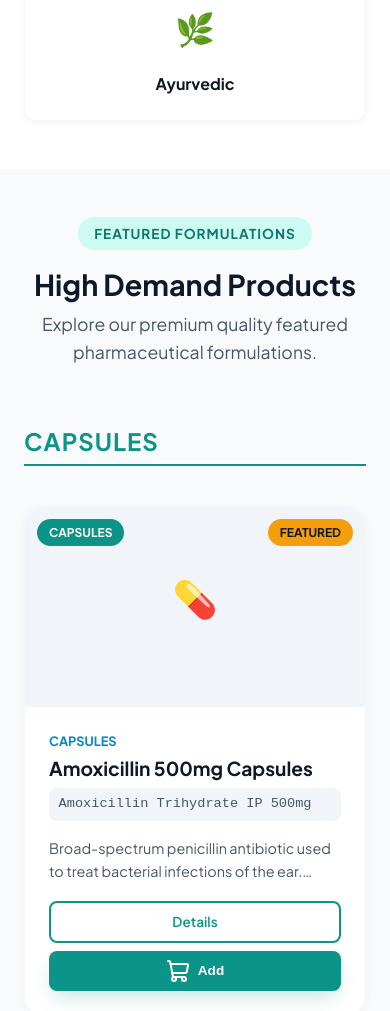
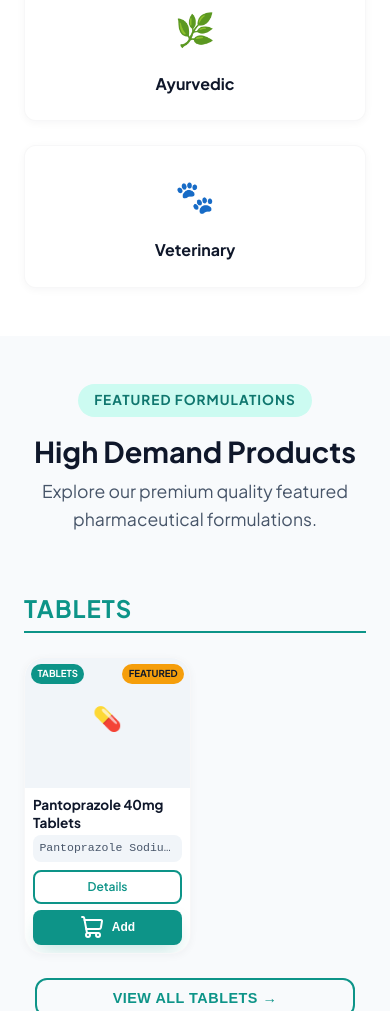
Before and after one commit to Nitinaasingh1212/MSP-2, a website: page MSP-main/index.html in a window 390 px wide. Shown: the part 2840-3851 px from the top of the page. Drawn offline with nearby package versions, Linux system fonts and the light colour scheme; no server answers.

Commit message:
Make homepage divisions dynamic, update category priorities, and change mobile product grid to 2 columns

```diff
--- a/MSP-main/css/responsive.css
+++ b/MSP-main/css/responsive.css
@@ -198,12 +198,64 @@
   }
 
   .products-grid {
-    grid-template-columns: 1fr;
+    grid-template-columns: repeat(2, 1fr) !important;
+    gap: 0.5rem !important;
   }
 
-  .product-footer {
-    flex-direction: column;
-    gap: 0.5rem;
+  .products-grid .product-image-container {
+    height: 130px !important;
+  }
+
+  .products-grid .product-tag,
+  .products-grid .product-badge-featured {
+    font-size: 0.6rem !important;
+    padding: 0.15rem 0.4rem !important;
+    top: 6px !important;
+  }
+  .products-grid .product-tag {
+    left: 6px !important;
+  }
+  .products-grid .product-badge-featured {
+    right: 6px !important;
+  }
+
+  .products-grid .product-content {
+    padding: 0.5rem !important;
+  }
+
+  .products-grid .product-category {
+    display: none !important;
+  }
+
+  .products-grid .product-title {
+    font-size: 0.85rem !important;
+    margin-bottom: 0.25rem !important;
+    height: 2.6em !important;
+    display: -webkit-box !important;
+    -webkit-line-clamp: 2 !important;
+    -webkit-box-orient: vertical !important;
+    overflow: hidden !important;
+    line-height: 1.3 !important;
+  }
+
+  .products-grid .product-composition {
+    font-size: 0.72rem !important;
+    padding: 0.25rem 0.4rem !important;
+    margin-bottom: 0.5rem !important;
+  }
+
+  .products-grid .product-desc {
+    display: none !important;
+  }
+
+  .products-grid .product-footer {
+    flex-direction: column !important;
+    gap: 0.35rem !important;
+  }
+
+  .products-grid .product-footer .btn {
+    padding: 0.35rem 0.5rem !important;
+    font-size: 0.75rem !important;
   }
 
   .logo-text {
--- a/MSP-main/js/filters.js
+++ b/MSP-main/js/filters.js
@@ -276,7 +276,7 @@ function applyFiltersAndRender() {
   const filtered = getFilteredProducts();
 
   // Define core categories to prioritize in display order
-  const CATEGORY_ORDER = ["Capsules", "Injections", "Syrups", "Tablets", "Veterinary"];
+  const CATEGORY_ORDER = ["Tablets", "Capsules", "Syrups", "Injections", "Ayurvedic"];
 
   // Find all unique categories represented in the filtered products list
   const representedCategories = [...new Set(filtered.map(p => p.category))];
--- a/MSP-main/js/products.js
+++ b/MSP-main/js/products.js
@@ -249,6 +249,53 @@ document.addEventListener("DOMContentLoaded", async () => {
 
   // 1. HOME PAGE RENDERING
   if (isIndex) {
+    // Render categories dynamically on homepage
+    const homepageCategories = document.getElementById("homepageCategories");
+    if (homepageCategories) {
+      try {
+        const categories = await fetchCategories();
+        homepageCategories.innerHTML = "";
+
+        // Prioritized emoji mapping function
+        function getCategoryEmoji(catName) {
+          const name = catName.toLowerCase().trim();
+          if (name.includes("tablet")) return "💊";
+          if (name.includes("capsule")) return "🧪";
+          if (name.includes("syrup")) return "🍷";
+          if (name.includes("injection")) return "💉";
+          if (name.includes("ayurvedic") || name.includes("herbal")) return "🌿";
+          if (name.includes("veterinary") || name.includes("animal")) return "🐾";
+          return "📦"; // Default
+        }
+
+        // Filter out inactive categories
+        const activeCats = categories.filter(c => c.status === "active" || c.status === true || c.status === "true");
+
+        // Define sorting order for homepage divisions
+        const HOME_CATEGORY_ORDER = ["Tablets", "Capsules", "Syrups", "Injections", "Ayurvedic"];
+
+        activeCats.sort((a, b) => {
+          const indexA = HOME_CATEGORY_ORDER.findIndex(cat => cat.toLowerCase() === a.name.toLowerCase());
+          const indexB = HOME_CATEGORY_ORDER.findIndex(cat => cat.toLowerCase() === b.name.toLowerCase());
+          const valA = indexA === -1 ? 999999 : indexA;
+          const valB = indexB === -1 ? 999999 : indexB;
+          return valA - valB;
+        });
+
+        activeCats.forEach(cat => {
+          const emoji = getCategoryEmoji(cat.name);
+          homepageCategories.innerHTML += `
+            <div class="category-card" onclick="window.location.href='/products/${cat.name.toLowerCase()}'">
+              <span class="category-card-icon">${emoji}</span>
+              <div class="category-card-name">${cat.name}</div>
+            </div>
+          `;
+        });
+      } catch (err) {
+        console.error("Error loading categories dynamically:", err);
+      }
+    }
+
     const featuredContainer = document.getElementById("featuredProductsContainer");
     if (featuredContainer) {
       const featured = await fetchFeaturedProducts();
@@ -257,7 +304,7 @@ document.addEventListener("DOMContentLoaded", async () => {
       } else {
         featuredContainer.innerHTML = "";
 
-        const CATEGORY_ORDER = ["Capsules", "Injections", "Syrups", "Tablets", "Veterinary"];
+        const CATEGORY_ORDER = ["Tablets", "Capsules", "Syrups", "Injections", "Ayurvedic"];
 
         // Find represented categories in featured products
         const representedCategories = [...new Set(featured.map(p => p.category))];
```
